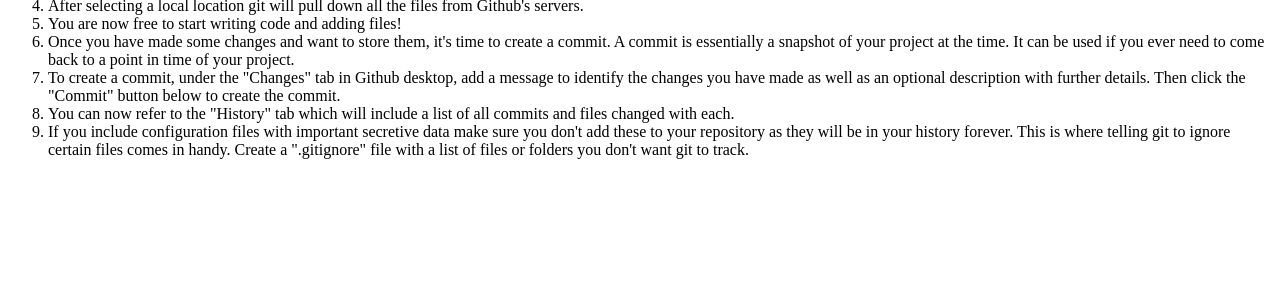
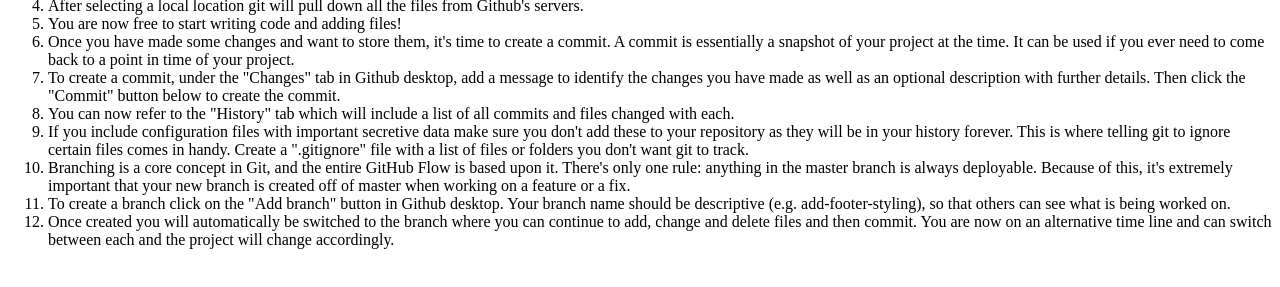
Before and after one commit to BeckySawyer/using-git, a plain HTML site: page index.html in a window 1280 px wide. Shown: the part 137-424 px from the top of the page. Drawn offline with Linux system fonts and the light colour scheme.

Commit message:
A commit on a branch

```diff
--- a/index.html
+++ b/index.html
@@ -37,6 +37,17 @@
     <li>
       If you include configuration files with important secretive data make sure you don't add these to your repository as they will be in your history forever. This is where telling git to ignore certain files comes in handy. Create a ".gitignore" file with a list of files or folders you don't want git to track.
     </li>
+     <li>
+      Branching is a core concept in Git, and the entire GitHub Flow is based upon it. There's only one rule: anything in the master branch is always deployable.
+      Because of this, it's extremely important that your new branch is created off of master when working on a feature or a fix.
+    </li>
+    <li>
+      To create a branch click on the "Add branch" button in Github desktop. Your branch name should be descriptive (e.g. add-footer-styling), so that others can see what is being worked on.
+    </li>
+    <li>
+      Once created you will automatically be switched to the branch where you can continue to add, change and delete files and then commit. You are now on an alternative time line and can switch between each and the project will change accordingly.
+    </li>
+  </ol>
   </ol>
 </body>
 </html>
```
